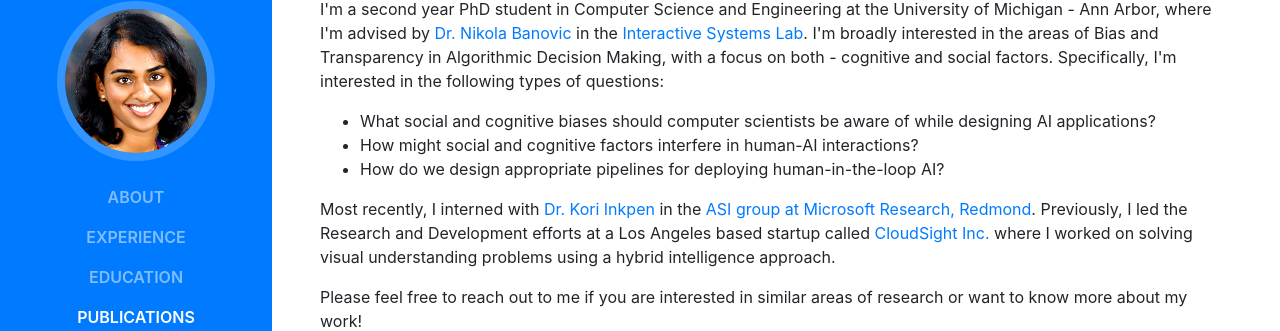
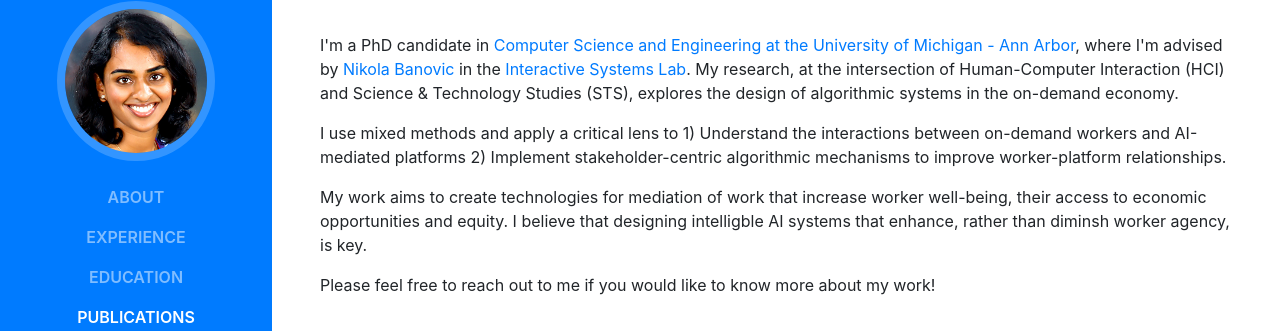
Before and after one commit to dramesh14/dramesh14.github.io, a website with bundled scripts: page index.html in a window 1280 px wide. Shown: the part 235-566 px from the top of the page. Built offline with nearby package versions, Linux system fonts and the light colour scheme; a web font is replaced by a local one.

Commit message:
update blurb

```diff
--- a/index.html
+++ b/index.html
@@ -64,17 +64,12 @@
           </h1>
           <div class="subheading mb-5">
           </div>
-          <p class="mb-3">I'm a second year PhD student in Computer Science and Engineering at the University of Michigan - Ann Arbor, where I'm advised by <a target=_blank href="http://www.nikolabanovic.net">Dr. Nikola Banovic</a> in the <a target=_blank href="https://is.engin.umich.edu">Interactive Systems Lab</a>. I'm broadly interested in the areas of Bias and Transparency in Algorithmic Decision Making, with a focus on both - cognitive and social factors. Specifically, I'm interested in the following types of questions:
+          <p class="mb-3">I'm a PhD candidate in <a target=_blank href="https://cse.engin.umich.edu">Computer Science and Engineering at the University of Michigan - Ann Arbor</a>, where I'm advised by <a target=_blank href="http://www.nikolabanovic.net">Nikola Banovic</a> in the <a target=_blank href="https://is.engin.umich.edu">Interactive Systems Lab</a>. My research, at the intersection of Human-Computer Interaction (HCI) and Science & Technology Studies (STS), explores the design of algorithmic systems in the on-demand economy.
 
-	<ul>
-	  <li>What social and cognitive biases should computer scientists be aware of while designing AI applications?</li>
-	  <li>How might social and cognitive factors interfere in human-AI interactions?</li>
- 	  <li>How do we design appropriate pipelines for deploying human-in-the-loop AI?</li>
-	</ul>
+<p>I use mixed methods and apply a critical lens to 1) Understand the interactions between on-demand workers and AI-mediated platforms 2) Implement stakeholder-centric algorithmic mechanisms to improve worker-platform relationships.</p>
+<p>My work aims to create technologies for mediation of work that increase worker well-being, their access to economic opportunities and equity. I believe that designing intelligble AI systems that enhance, rather than diminsh worker agency, is key.</p>
 
-<p>Most recently, I interned with <a target=_blank href="https://www.microsoft.com/en-us/research/people/kori/">Dr. Kori Inkpen</a> in the <a target=_blank href="https://www.microsoft.com/en-us/research/group/adaptive-systems-and-interaction/">ASI group at Microsoft Research, Redmond</a>. Previously, I led the Research and Development efforts at a Los Angeles based startup called <a target=_blank href="https://cloudsight.ai">CloudSight Inc.</a> where I worked on solving visual understanding problems using a hybrid intelligence approach.</p>
-
-<p>Please feel free to reach out to me if you are interested in similar areas of research or want to know more about my work!</p>
+<p>Please feel free to reach out to me if you would like to know more about my work!</p>
 <br>
           <ul class="list-inline list-social-icons mb-0">
             <li class="list-inline-item">
@@ -113,7 +108,8 @@
             <div class="resume-content mr-auto">
               <h3 class="mb-1">Research Intern</h3>
               <div class="subheading mb-3">Microsoft Research, Redmond</div>
-              <p>Investigated human-AI complementarity in high-stakes decision making scenarios.</p>
+                Mentors: Kori Inkpen, Besmira Nushi, Ece Kamar.
+		<p>Investigated human-AI complementarity in high-stakes decision making scenarios.</p>
             </div>
             <div class="resume-date text-md-right">
               <span class="text-primary">June 2019 - Aug 2019</span>
```
